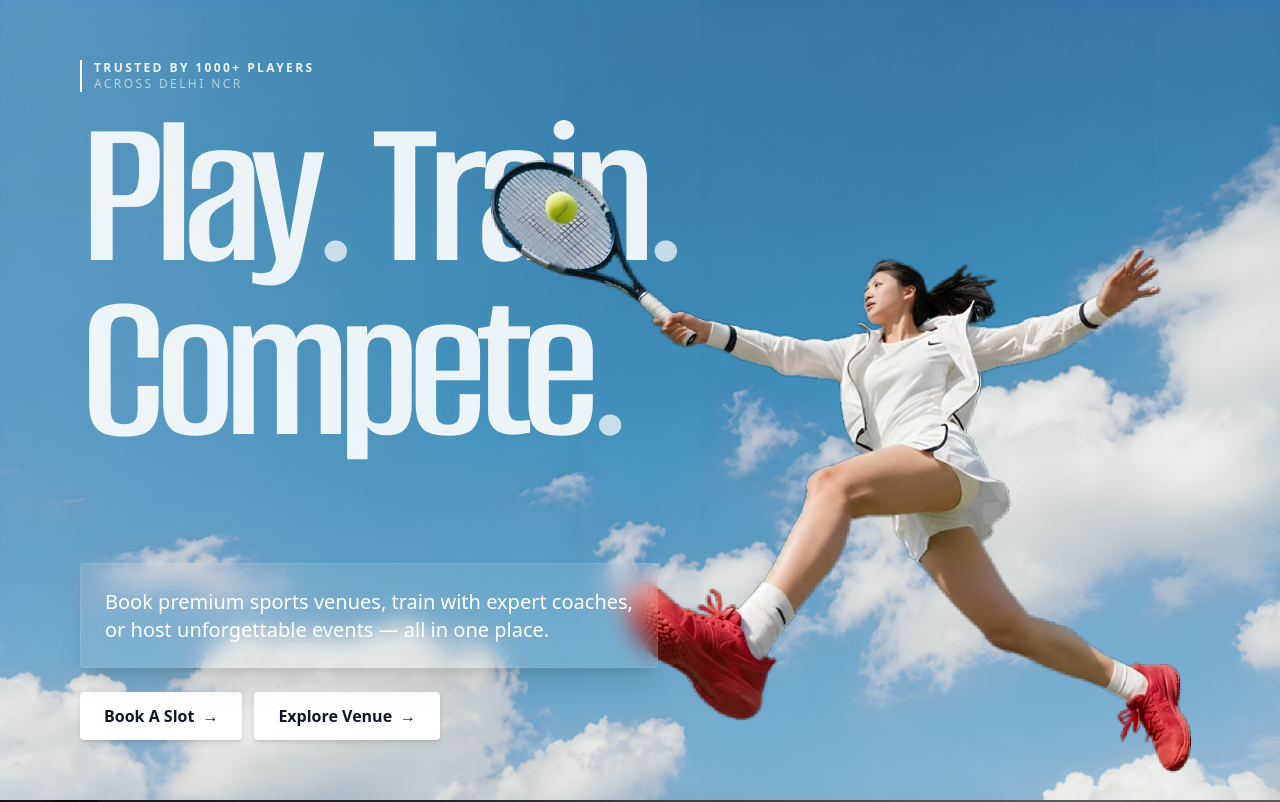
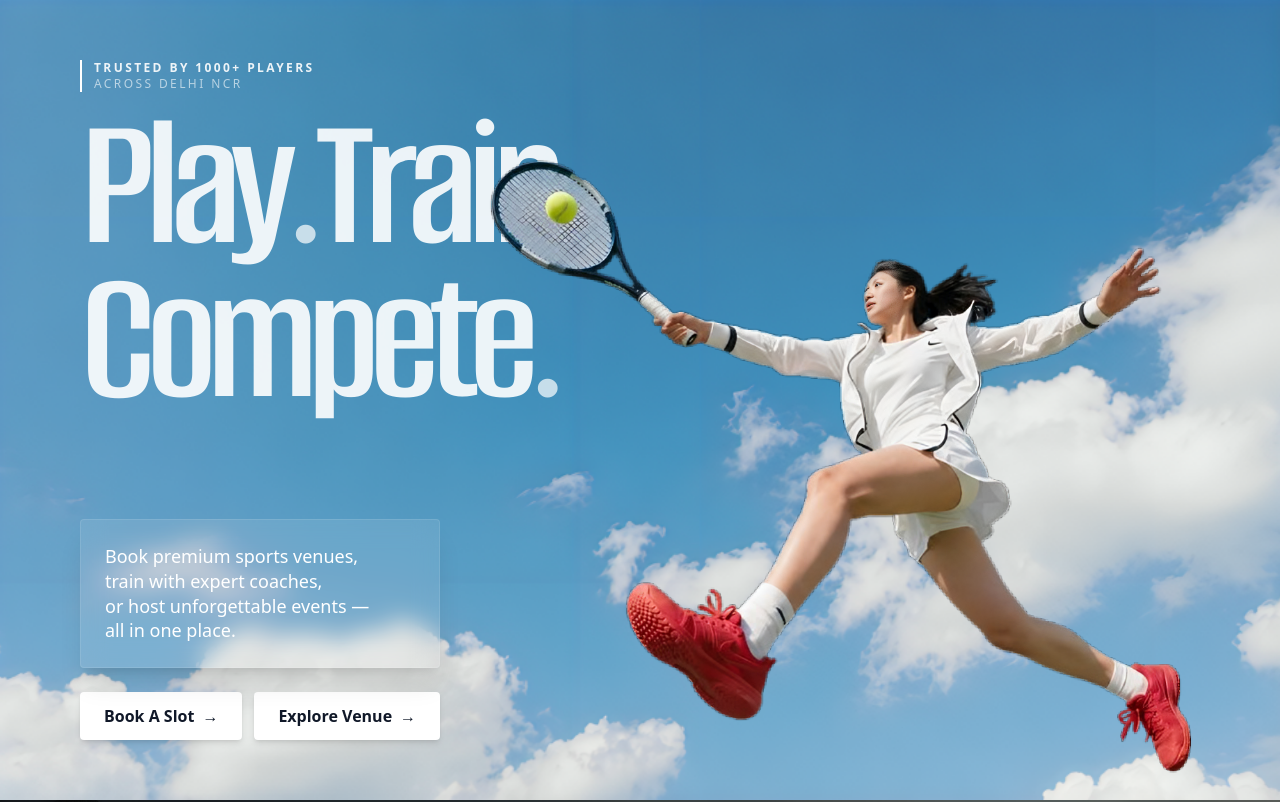
Before and after one commit to nixen-rohit/Smash2play, a Next.js app: page / in a window 1280 px wide. Shown: the top 802 px of the page. Built offline with nearby package versions, Linux system fonts and the light colour scheme.

Commit message:
responsive

```diff
--- a/components/Hero.tsx
+++ b/components/Hero.tsx
@@ -28,11 +28,11 @@ const TennisHero = () => {
         </div>
 
         {/* TABLET CHANGE: Changed md:hidden to lg:hidden to keep words stacked on tablets */}
-        <h1 className="text-[20vw] md:text-[16vw] lg:text-[17vw] 2xl:text-[18vw] font-[AlumSemibold] leading-[0.8] md:leading-[0.9] lg:leading-[.8] tracking-tighter text-white/90">
-          Play<span className="text-white/70">.</span>{" "}
+        <h1 className="text-[20vw] md:text-[16vw] lg:text-[15vw] 2xl:text-[16vw] font-[AlumSemibold] leading-[0.8] md:leading-[0.9] lg:leading-[.8] tracking-tighter text-white/90">
+          Play<span className="text-white/70">.</span>
           <br className="lg:hidden" />
-          Train<span className="text-white/70">.</span>{" "}
-          <br className="lg:hidden" />
+          Train<span className="text-white/70">.</span>
+          <br />
           Compete<span className="text-white/70">.</span>
         </h1>
       </div>
@@ -54,11 +54,12 @@ const TennisHero = () => {
       </motion.div>
 
       {/* 4. Text Card & Buttons Layer */}
-      <div className="absolute left-6 md:left-10 lg:left-20 bottom-20 md:bottom-12 lg:bottom-15 2xl:bottom-18 z-30 flex flex-col gap-6 max-w-[80vw] md:max-w-md lg:max-w-[50%] 2xl:max-w-sm">
+      <div className="absolute left-6 md:left-10 lg:left-20 bottom-20 md:bottom-12 lg:bottom-15 2xl:bottom-18 z-30 flex flex-col gap-6 max-w-[75%]">
         <div className="rounded-sm bg-white/10 p-4 md:p-8 lg:p-6 shadow-xl backdrop-blur-md border border-white/10">
-          <p className="text-lg md:text-3xl lg:text-xl font-medium leading-tight md:leading-snug text-white">
-            Book premium sports venues, train with expert coaches,{" "}
-            <br className="hidden lg:block" /> or host unforgettable events —
+          <p className="text-lg md:text-3xl lg:text-lg font-medium leading-tight md:leading-snug text-white">
+            Book premium sports venues, <br /> train with expert coaches,
+            <br/> or host unforgettable events —
+            <br />
             all in one place.
           </p>
         </div>
```
